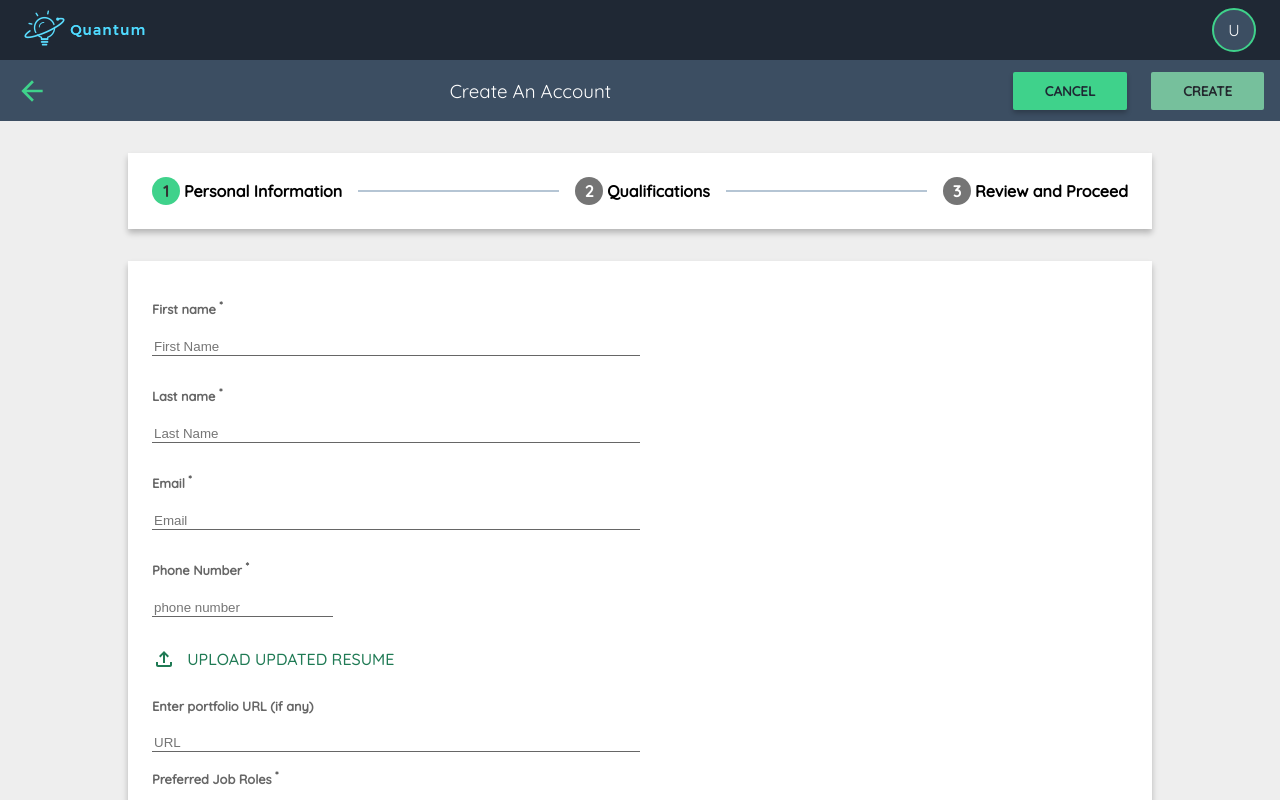
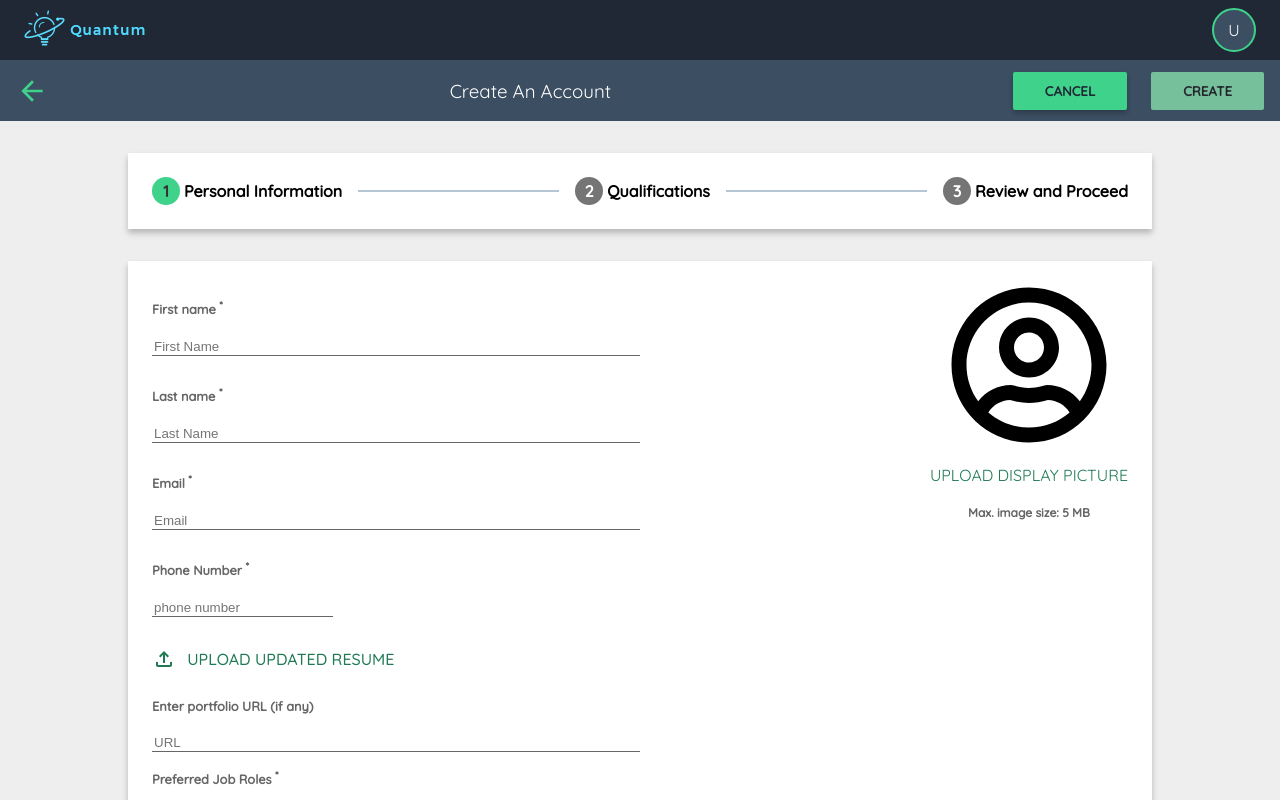
Before and after one commit to vp-zeus/quantum-react, a React (Vite) app: page /register in a window 1280 px wide. Shown: the top 800 px of the page. Built offline with nearby package versions, Linux system fonts and the light colour scheme.

Commit message:
Completed the personal information section

```diff
--- a/src/assets/styles/personalInformation.sass
+++ b/src/assets/styles/personalInformation.sass
@@ -1,3 +1,4 @@
+@import "colors"
 .personal-information
     margin-top: 2rem
     display: grid
@@ -7,3 +8,19 @@
 .role-input
     display: flex
     flex-direction: column
+.upload
+    width: fit-content
+    margin-left: auto
+    text-align: center
+    &-placeholder
+        width: 10rem
+        height: 10rem
+    &-text
+        color: $darkGreen
+        cursor: pointer
+    &-preview
+        width: 10rem
+        height: 10rem
+        border-radius: 20rem
+    input
+        display: none
--- a/src/components/PersonalInformation.jsx
+++ b/src/components/PersonalInformation.jsx
@@ -1,5 +1,6 @@
 import _ from "lodash";
-import { useState } from "react";
+import { useRef } from "react";
+import { FaRegUserCircle } from "react-icons/fa";
 import "src/assets/styles/personalInformation.sass";
 import FileUpload from "./FileUpload";
 const PersonalInformation = (props) => {
@@ -17,13 +18,9 @@ const PersonalInformation = (props) => {
 			name: "Software Quality Engineer",
 		},
 	];
-	const [resume, setResume] = useState();
-
-	const handleFileChange = (e) => {
-		setResume(e.target.files[0]);
-	};
 
 	const { data, handleFormDataChange } = props;
+	const profilePicRef = useRef();
 
 	const onChange = (event) => {
 		const { type, value, name, files, checked } = event.target;
@@ -31,6 +28,8 @@ const PersonalInformation = (props) => {
 
 		if (name === "fileUpload") {
 			modifiedData["resume"] = files[0];
+		} else if (name === "profilePic") {
+			modifiedData["profilePic"] = files[0];
 		} else if (name === "sendJobUpdates") {
 			modifiedData[name] = checked;
 		} else if (type === "checkbox") {
@@ -43,6 +42,10 @@ const PersonalInformation = (props) => {
 		}
 
 		handleFormDataChange(modifiedData);
+	};
+
+	const handleUpload = () => {
+		profilePicRef.current.click();
 	};
 
 	return (
@@ -146,7 +149,30 @@ const PersonalInformation = (props) => {
 					<p>Send me job related updates via mail</p>
 				</div>
 			</section>
-			<section></section>
+			<section>
+				<div className="upload">
+					{data.profilePic ? (
+						<img
+							src={URL.createObjectURL(data.profilePic)}
+							alt=""
+							className="upload-preview"
+						/>
+					) : (
+						<FaRegUserCircle className="upload-placeholder" />
+					)}
+					<p className="upload-text" onClick={handleUpload}>
+						UPLOAD DISPLAY PICTURE
+					</p>
+					<small className="subText">Max. image size: 5 MB</small>
+					<input
+						type="file"
+						accept="image/png, image/jpeg"
+						name="profilePic"
+						ref={profilePicRef}
+						onChange={onChange}
+					/>
+				</div>
+			</section>
 		</form>
 	);
 };
--- a/src/routes/Register.jsx
+++ b/src/routes/Register.jsx
@@ -39,6 +39,7 @@ const Register = () => {
 			preferredRoles: [],
 			referral: "",
 			sendJobUpdates: false,
+			profilePic: null,
 		},
 		qualifications: {},
 	});
```
Also changed, not shown: src/assets/images/profile.jpg (added).
